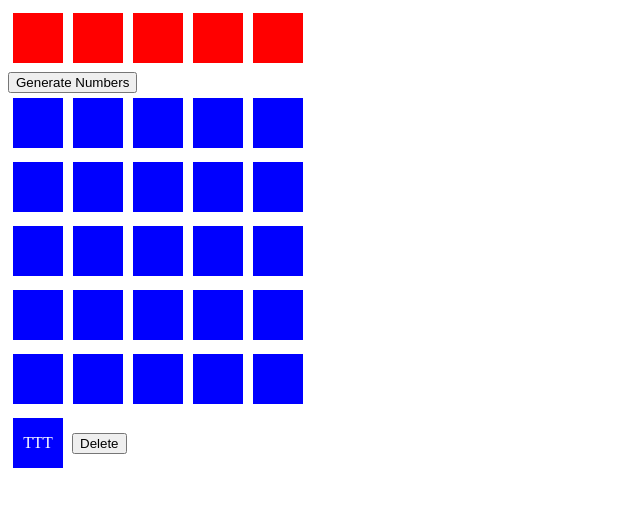
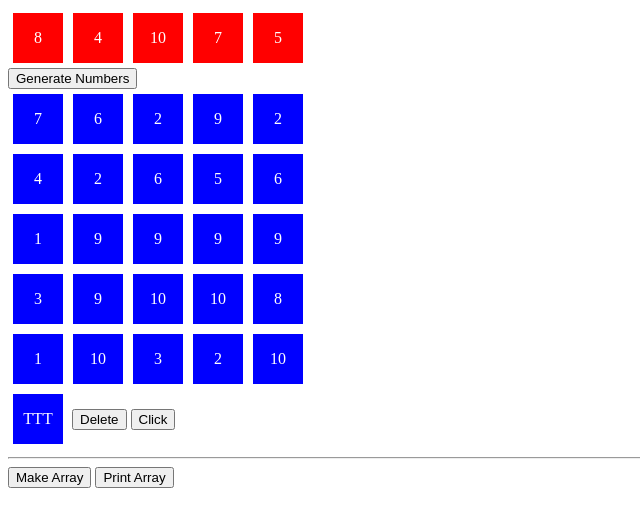
Before and after one commit to nadjaKoskela/bingo, a plain HTML site: page index.html in a window 1280 px wide. Shown: the whole page, without its empty margins (0-640 px from the left). Drawn offline with Linux system fonts and the light colour scheme.

Commit message:
Fix check number bug

```diff
--- a/index.html
+++ b/index.html
@@ -17,9 +17,12 @@
     <!-- <div id="numfield" class="numfield" onclick="delete_circle()">Delete</div> -->
 
     <div class="scorecardfield" id="clickMe" onclick="matchCircle()">TTT
-      <!-- <span class="match_circle"></span> -->
     </div>
     <button onclick="delete_circle()">Delete</button>
+    <button onclick="showNums()">Click</button>
+    <hr/>
+    <button onclick="makeArray()">Make Array</button>
+    <button onclick="printArray()">Print Array</button>
 
 
   </body>
--- a/script.js
+++ b/script.js
@@ -17,10 +17,16 @@ const getFieldValue = e => {
 };
 
 const checkNumber = function () {
+  // console.log('Clicked');
+  // console.log(drawnNumbers);
+  // console.log(drawnNumbers.length); // this seems to be 0 now
+  // console.log(fieldValue);
   let i = 0;
   while (i < drawnNumbers.length) {
+    // console.log(drawnNumbers[i].value);
+    // console.log(fieldValue);
     if (fieldValue === drawnNumbers[i].value) {
-      // console.log('found!');
+      console.log('found!');
       showMatchCircle();
     }
     i++;
@@ -94,6 +100,7 @@ const buildDrawnNumbersFields = function () {
     newField.setAttribute('class', 'drawnfield');
     // append parent element
     drawnNumbersFields.append(newField);
+    // testing here //
   }
 };
 
@@ -102,6 +109,7 @@ const buildDrawnNumbersFields = function () {
 const assignDrawnNumbers = function () {
   // repeat 5 times for amount of drawn numbers -> this is not the best solution
   let alreadyDrawnNumbers = [];
+  drawnNumbers = [];
   for (let i = 1; i < 6; i++) {
     let drawnNumberObj = {};
     let newNumber = randomNumber();
@@ -118,10 +126,18 @@ const assignDrawnNumbers = function () {
     drawnNumberObj.addToFields();
     drawnNumbers.push(drawnNumberObj);
   }
+  console.log(drawnNumbers.length);
+};
+
+const showNums = function () {
+  console.log(drawnNumbers);
+  console.log(drawnNumbers.length);
 };
 
 document.onload = buildScorecardGrid();
+document.onload = assignScorecardNumbers();
 document.onload = buildDrawnNumbersFields();
+document.onload = assignDrawnNumbers();
 
 const showMatchCircle = function () {
   let matchCircle;
@@ -140,3 +156,18 @@ const deleteMatchCircles = function () {
 
   //getElementsByClassName creates an array that isn't an array (HTMLCollection)
 };
+
+// test functions
+
+let testArray = [];
+
+const makeArray = function () {
+  for (let i = 0; i < 5; i++) {
+    testArray.push(i);
+  }
+};
+
+const printArray = function () {
+  console.log(testArray);
+  console.log(testArray.length);
+};
--- a/style.css
+++ b/style.css
@@ -37,5 +37,4 @@
   position: absolute;
   top: 10%;
   left: 10%;
-  /* visibility: hidden; */
 }
```
